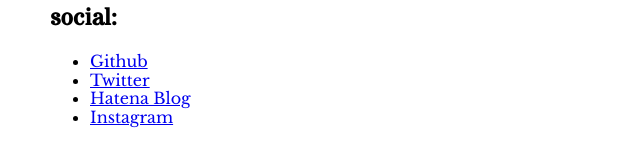
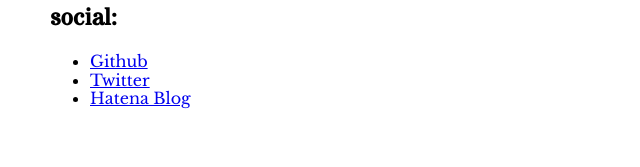
Before and after one commit to shamisonn/shamisonn.github.io, a Jekyll site: the page built from index.html, in a window 1280 px wide. Shown: the part 440-607 px from the top of the page, without its empty margins (0-640 px from the left). Built offline with Jekyll 4.4.1, drawn with Linux system fonts in a browser that asks for light colours; nearby versions of some CDN libraries.

Commit message:
modify; remove instagram link

```diff
--- a/index.html
+++ b/index.html
@@ -4,22 +4,16 @@ title: shamisonn.github.io;
 ---
 
 <img src="assets/res/icon.jpg" alt="icon" class="icon" />
-
 <h2>contents: </h2>
-
 <ul>
   <li><a href="/about">About Me;</a></li>
   <li><a href="/slides">Slides;</a></li>
   <li><a href="/posts">Posts;</a></li>
   <li><a href="/works">Works;</a></li>
 </ul>
-
 <h2>social: </h2>
-
 <ul>
   <li><a href="https://github.com/shamisonn">Github</a></li>
-  <li><a href="https://twitter.com/shamisonnn">Twitter</a></li>
+  <li><a href="https://twitter.com/shamisonn">Twitter</a></li>
   <li><a href="http://shamison.hatenablog.com">Hatena Blog</a></li>
-  <li><a href="https://www.instagram.com/shamisonn">Instagram</a></li>
-
 </ul>
```
